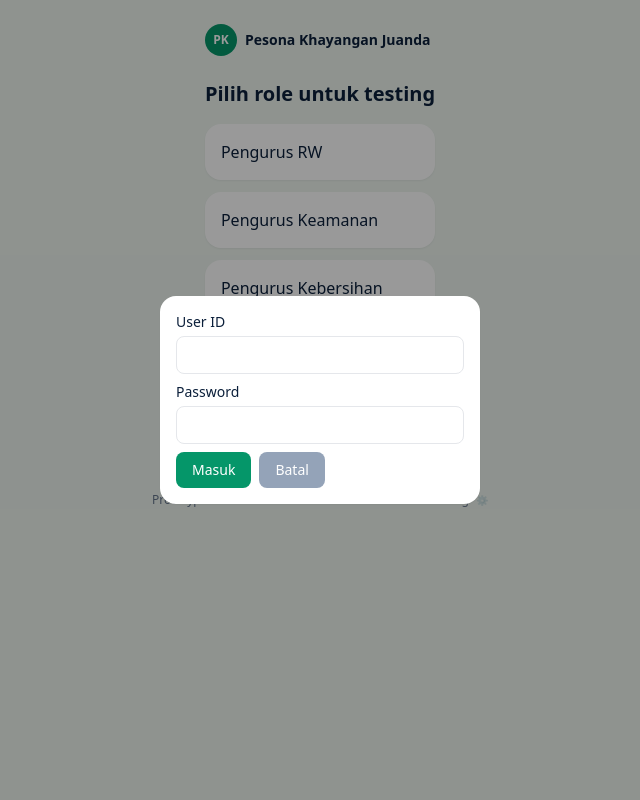
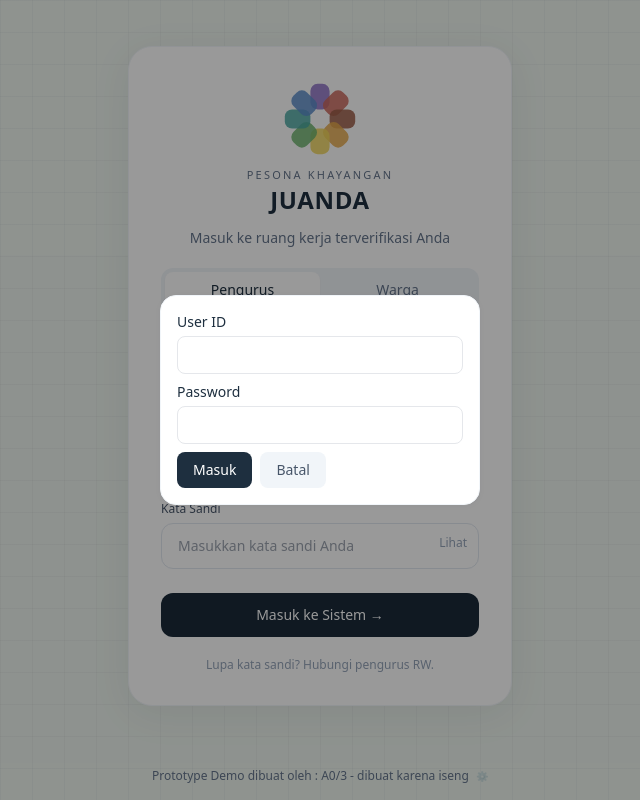
Before and after one commit to libelneed01/demo-PKJ, a Next.js app: page / in a window 1280 px wide. Both pictures are taken after a click on the button "opsi". Shown: the whole page, without its empty margins (320-960 px from the left). Built offline with nearby package versions, Linux system fonts and the light colour scheme.

Commit message:
Add files via upload

```diff
--- a/app/globals.css
+++ b/app/globals.css
@@ -1,2 +1,3 @@
 @tailwind base;@tailwind components;@tailwind utilities;
-body{background:#EDF4EE;color:#0B1F3A}
+body{background-color:#EDF4EE;color:#1E2F3F;
+background-image:linear-gradient(rgba(30,47,63,.035) 1px,transparent 1px),linear-gradient(90deg,rgba(30,47,63,.035) 1px,transparent 1px);background-size:32px 32px}
--- a/components/App.js
+++ b/components/App.js
@@ -4,6 +4,7 @@ import {BarChart,Bar,XAxis,YAxis,Tooltip,ResponsiveContainer,PieChart,Pie,Cell,L
 import {seed,GROUPS,ASSETS,NOTES} from '../lib/seed';
 import {rp,Badge,Card,In,Sel,Btn,Empty} from './ui';
 import {Warga,Absensi,Parkir} from './Modul';
+import Login from './Login';
 
 const SEC='Asset & Serah Terima Security',KEB='Asset & Serah Terima Kebersihan';
 const NAV={
@@ -21,23 +22,23 @@ export default function App(){
  const say=m=>{setToast(m);setTimeout(()=>setToast(''),2200)};
  const up=(k,fn)=>setDb(d=>({...d,[k]:fn(d[k])}));
  const ctx={db,up,say,go:setPage,setDb};
- const Logo=()=><div className="flex items-center gap-2"><div className="w-8 h-8 rounded-full bg-emerald-600 text-white grid place-items-center text-xs font-bold">PK</div><span className="font-semibold text-sm">Pesona Khayangan Juanda</span></div>;
+ const Logo=()=><div className="flex items-center gap-2"><div className="w-8 h-8 rounded-full bg-[#1E2F3F] text-white grid place-items-center text-[11px] font-medium">PK</div><span className="font-semibold text-sm">Pesona Khayangan Juanda</span></div>;
  let body;
  if(panel) body=<div className="max-w-2xl mx-auto p-4"><div className="flex justify-between mb-4"><h1 className="text-lg font-semibold">Panel Pengelola Data Demo</h1><button className="text-sm underline" onClick={()=>setPanel(false)}>Kembali</button></div><Panel ctx={ctx}/></div>;
- else if(!role) body=<div className="max-w-md mx-auto p-6"><Logo/><h1 className="text-xl font-semibold mt-6">Pilih role untuk testing</h1><div className="grid gap-3 mt-4">{Object.keys(NAV).map(r=><button key={r} onClick={()=>{setRole(r);setPage(NAV[r][0])}} className="bg-white rounded-2xl p-4 text-left shadow-sm hover:ring-2 ring-emerald-500">{r}</button>)}</div></div>;
+ else if(!role) body=<Login roles={Object.keys(NAV)} onLogin={r=>{setRole(r);setPage(NAV[r][0])}}/>;
  else body=<div className="flex flex-1">
-  <aside className={`${menu?'block':'hidden'} md:block fixed md:static inset-y-0 left-0 z-20 w-64 bg-[#0B1F3A] text-white p-3 overflow-y-auto`}>
-   <div className="bg-white text-[#0B1F3A] rounded-xl p-2 mb-3"><Logo/></div>
-   <p className="text-xs text-emerald-300 mb-2 px-2">{role}</p>
-   {NAV[role].map(n=><button key={n} onClick={()=>{setPage(n);setMenu(false)}} className={`block w-full text-left px-3 py-2 rounded-lg text-sm ${page===n?'bg-emerald-600':'hover:bg-white/10'}`}>{n}</button>)}
-   <button onClick={()=>{setRole(null);setMenu(false)}} className="block w-full text-left px-3 py-2 mt-4 text-sm text-slate-300">Ganti role</button>
+  <aside className={`${menu?'block':'hidden'} md:block fixed md:static inset-y-0 left-0 z-20 w-64 bg-white/95 text-slate-700 border-r border-slate-200 p-3 overflow-y-auto`}>
+   <div className="p-2 mb-4 border-b border-slate-100 pb-4"><Logo/></div>
+   <p className="text-[11px] uppercase tracking-wider text-slate-400 mb-2 px-2">{role}</p>
+   {NAV[role].map(n=><button key={n} onClick={()=>{setPage(n);setMenu(false)}} className={`block w-full text-left px-3 py-2 rounded-lg text-sm ${page===n?'bg-emerald-50 text-emerald-900 font-medium':'hover:bg-slate-50'}`}>{n}</button>)}
+   <button onClick={()=>{setRole(null);setMenu(false)}} className="block w-full text-left px-3 py-2 mt-4 text-sm text-slate-400">Keluar</button>
   </aside>
-  <main className="flex-1 p-4 max-w-5xl w-full mx-auto"><button className="md:hidden mb-3 bg-[#0B1F3A] text-white rounded-lg px-3 py-1 text-sm" onClick={()=>setMenu(!menu)}>☰ Menu</button>
+  <main className="flex-1 p-4 max-w-5xl w-full mx-auto"><button className="md:hidden mb-3 bg-white border border-slate-200 text-slate-700 rounded-lg px-3 py-1 text-sm" onClick={()=>setMenu(!menu)}>☰ Menu</button>
    <h1 className="text-xl font-semibold mb-4">{page}</h1><Page page={page} role={role} ctx={ctx}/></main></div>;
  return <div className="min-h-screen flex flex-col">{body}
   <footer className="text-center text-xs text-slate-500 py-4">Prototype Demo dibuat oleh : A0/3 - dibuat karena iseng <button aria-label="opsi" onClick={()=>setGear(true)} className="opacity-30 text-[10px] ml-1">⚙</button></footer>
   {gear&&<Gate close={()=>setGear(false)} ok={()=>{setGear(false);setPanel(true)}}/>}
-  {toast&&<div className="fixed bottom-6 left-1/2 -translate-x-1/2 bg-emerald-700 text-white px-4 py-2 rounded-full text-sm shadow-lg z-50">{toast}</div>}</div>;
+  {toast&&<div className="fixed bottom-6 left-1/2 -translate-x-1/2 bg-[#1E2F3F] text-white px-4 py-2 rounded-full text-sm shadow-lg z-50">{toast}</div>}</div>;
 }
 
 function Gate({close,ok}){const [u,setU]=useState('');const [p,setP]=useState('');const [e,setE]=useState(false);
@@ -60,7 +61,7 @@ function Page({page,role,ctx}){
  if(page==='Izin'||page==='Ajukan Izin') return <Izin ctx={ctx}/>;
  if(KEY[page]) return <Generic k={KEY[page]} ctx={ctx} manage={role!=='Warga'}/>;
  if(page==='IPL Saya') return <Card><p>Rumah B7/21 - IPL bulan ini: <Badge s="Hijau"/> Lunas</p><Btn className="mt-3" onClick={()=>ctx.say('Pembayaran online (simulasi) berhasil')}>Bayar IPL bulan depan</Btn></Card>;
- if(page==='Kontak') return <div className="grid sm:grid-cols-2 gap-3">{[['Koordinator Keamanan - Bang Jago','0812-3456-7890'],['Ketua RW','0811-1111-2222'],['Pos Security','0813-4444-5555'],['Ambulans','118']].map(([n,t])=><Card key={n}><p className="font-medium">{n}</p><p className="text-emerald-700">{t}</p></Card>)}</div>;
+ if(page==='Kontak') return <div className="grid sm:grid-cols-2 gap-3">{[['Koordinator Keamanan - Bang Jago','0812-3456-7890'],['Ketua RW','0811-1111-2222'],['Pos Security','0813-4444-5555'],['Ambulans','118']].map(([n,t])=><Card key={n}><p className="font-medium">{n}</p><p className="text-slate-600">{t}</p></Card>)}</div>;
  if(page==='AI Analisis') return <AI ctx={ctx}/>;
  if(page==='Export') return <Exp ctx={ctx}/>;
  if(page==='Warga & Rumah') return <Warga ctx={ctx}/>;
@@ -80,12 +81,12 @@ function Dash({role,ctx}){const {db,go}=ctx;const sh=t=>db.shifts.filter(s=>s.ty
  'Bendahara':[['Saldo kas',rp(db.kas.saldo),'Keuangan'],['Tunggakan IPL',db.ipl.tunggak,'Keuangan'],['Pembayaran masuk',rp(db.kas.masuk),'Keuangan'],['Pengeluaran',rp(db.kas.keluar),'Keuangan']],
  'Warga':[['Status IPL rumah saya','Lunas','IPL Saya'],['Pengaduan saya',m.adu,'Buat Pengaduan'],['Izin saya',m.izin,'Ajukan Izin'],['Pengumuman terbaru',db.pengumuman.length,'Pengumuman']]}[role];
  const warn=(m.pS+m.pK+m.bS+m.bK)>0&&role!=='Warga'&&role!=='Bendahara';
- const pie=[{n:'Lunas',v:db.ipl.lunas,c:'#059669'},{n:'Terlambat',v:db.ipl.telat,c:'#eab308'},{n:'Menunggak',v:db.ipl.tunggak,c:'#dc2626'}];
+ const pie=[{n:'Lunas',v:db.ipl.lunas,c:'#7aa595'},{n:'Terlambat',v:db.ipl.telat,c:'#d9b86a'},{n:'Menunggak',v:db.ipl.tunggak,c:'#c9776f'}];
  const bar=['Sen','Sel','Rab','Kam','Jum','Sab','Min'].map((d,i)=>({d,v:[12,9,14,11,16,22,db.tamu.length+8][i]}));
  return <div className="grid gap-4">{warn&&<div className="bg-red-50 border border-red-300 text-red-700 rounded-xl p-3 text-sm">Peringatan: ada asset bermasalah / serah terima shift belum di-approve.</div>}
- <div className="grid grid-cols-2 md:grid-cols-3 gap-3">{S.map(([l,v,p])=><button key={l} onClick={()=>go(p)} className="bg-white rounded-2xl p-4 text-left shadow-sm hover:ring-2 ring-emerald-500"><p className="text-2xl font-semibold text-emerald-700">{v}</p><p className="text-xs text-slate-600">{l}</p></button>)}</div>
- {role!=='Warga'&&<div className="grid md:grid-cols-2 gap-3"><Card><p className="text-sm font-medium mb-2">Tamu minggu ini</p><div className="h-48"><ResponsiveContainer><BarChart data={bar}><XAxis dataKey="d"/><YAxis/><Tooltip/><Bar dataKey="v" fill="#059669" radius={4}/></BarChart></ResponsiveContainer></div></Card>
- <Card><p className="text-sm font-medium mb-2">Status IPL</p><div className="h-48"><ResponsiveContainer><PieChart><Pie data={pie} dataKey="v" nameKey="n" outerRadius={65}>{pie.map(x=><Cell key={x.n} fill={x.c}/>)}</Pie><Legend/><Tooltip/></PieChart></ResponsiveContainer></div></Card>{role==='Pengurus RW'&&<Card><p className="text-sm font-medium mb-2">Komposisi warga</p><div className="h-48"><ResponsiveContainer><PieChart><Pie data={['Tinggal','Ngontrak','Ditinggal'].map((n,i)=>({n,v:db.warga.filter(w=>w.status===n).length,c:['#059669','#eab308','#dc2626'][i]}))} dataKey="v" nameKey="n" outerRadius={65}>{['#059669','#eab308','#dc2626'].map(c=><Cell key={c} fill={c}/>)}</Pie><Legend/><Tooltip/></PieChart></ResponsiveContainer></div></Card>}</div>}</div>}
+ <div className="grid grid-cols-2 md:grid-cols-3 gap-3">{S.map(([l,v,p])=><button key={l} onClick={()=>go(p)} className="bg-white rounded-2xl p-4 text-left shadow-sm hover:ring-1 ring-slate-300"><p className="text-2xl font-semibold text-slate-800">{v}</p><p className="text-xs text-slate-600">{l}</p></button>)}</div>
+ {role!=='Warga'&&<div className="grid md:grid-cols-2 gap-3"><Card><p className="text-sm font-medium mb-2">Tamu minggu ini</p><div className="h-48"><ResponsiveContainer><BarChart data={bar}><XAxis dataKey="d"/><YAxis/><Tooltip/><Bar dataKey="v" fill="#7aa595" radius={4}/></BarChart></ResponsiveContainer></div></Card>
+ <Card><p className="text-sm font-medium mb-2">Status IPL</p><div className="h-48"><ResponsiveContainer><PieChart><Pie data={pie} dataKey="v" nameKey="n" outerRadius={65}>{pie.map(x=><Cell key={x.n} fill={x.c}/>)}</Pie><Legend/><Tooltip/></PieChart></ResponsiveContainer></div></Card>{role==='Pengurus RW'&&<Card><p className="text-sm font-medium mb-2">Komposisi warga</p><div className="h-48"><ResponsiveContainer><PieChart><Pie data={['Tinggal','Ngontrak','Ditinggal'].map((n,i)=>({n,v:db.warga.filter(w=>w.status===n).length,c:['#7aa595','#d9b86a','#c9776f'][i]}))} dataKey="v" nameKey="n" outerRadius={65}>{['#7aa595','#d9b86a','#c9776f'].map(c=><Cell key={c} fill={c}/>)}</Pie><Legend/><Tooltip/></PieChart></ResponsiveContainer></div></Card>}</div>}</div>}
 
 function Tamu({ctx}){const {db,up,say}=ctx;const e={nama:'',plat:'',jenis:'Mobil pribadi',tujuan:'',catatan:''};const [f,setF]=useState(e);const [q,setQ]=useState('');const [d,setD]=useState(null);const s=k=>v=>setF({...f,[k]:v});
  const save=()=>{if(!f.nama||!f.plat||!f.tujuan)return say('Nama, plat, dan tujuan wajib diisi');up('tamu',l=>[{...f,id:Date.now(),masuk:new Date().toTimeString().slice(0,5),keluar:null},...l]);setF(e);say('Tamu tersimpan')};
@@ -98,7 +99,7 @@ function Tamu({ctx}){const {db,up,say}=ctx;const e={nama:'',plat:'',jenis:'Mobil
 
 function Keu({ctx}){const {db,up,say}=ctx;const min=15000000,s=db.kas.saldo;const st=s<min?'Merah':s<min*1.3?'Kuning':'Hijau';
  return <div className="grid gap-4"><div className="grid sm:grid-cols-3 gap-3"><Card><p className="text-xs">Saldo kas</p><p className="text-xl font-semibold">{rp(s)}</p><Badge s={st}/></Card><Card><p className="text-xs">Batas minimum</p><p className="text-xl font-semibold">{rp(min)}</p></Card><Card><p className="text-xs">IPL menunggak (dari 600 rumah)</p><p className="text-xl font-semibold">{db.ipl.tunggak}</p></Card></div>
- <Card><p className="text-sm font-medium mb-2">Pemasukan vs pengeluaran (juta Rp)</p><div className="h-52"><ResponsiveContainer><BarChart data={db.bulanan}><XAxis dataKey="b"/><YAxis/><Tooltip/><Legend/><Bar dataKey="masuk" fill="#059669"/><Bar dataKey="keluar" fill="#0B1F3A"/></BarChart></ResponsiveContainer></div></Card>
+ <Card><p className="text-sm font-medium mb-2">Pemasukan vs pengeluaran (juta Rp)</p><div className="h-52"><ResponsiveContainer><BarChart data={db.bulanan}><XAxis dataKey="b"/><YAxis/><Tooltip/><Legend/><Bar dataKey="masuk" fill="#7aa595"/><Bar dataKey="keluar" fill="#3b536b"/></BarChart></ResponsiveContainer></div></Card>
  <Card><Btn onClick={()=>{if(!db.ipl.tunggak)return say('Tidak ada tunggakan');up('ipl',i=>({...i,tunggak:i.tunggak-1,lunas:i.lunas+1}));up('kas',k=>({...k,saldo:k.saldo+250000,masuk:k.masuk+250000}));say('Pembayaran online (simulasi) diterima Rp 250.000')}}>Simulasi bayar online</Btn>
  <Btn c="bg-[#0B1F3A]" onClick={()=>say('Bukti transfer (placeholder) terunggah')} style={{marginLeft:8}}>Upload bukti transfer</Btn></Card></div>}
 
--- a/components/Login.js
+++ b/components/Login.js
@@ -1,41 +1,20 @@
-"use client";
-import { useState } from "react";
-
-const AKUN = { pengurus: { pass: "AO3", acct: "pengurus" }, warga: { pass: "AD10", acct: "warga" } };
-
-export default function Login({ onLogin }) {
-  const [u, setU] = useState(""), [p, setP] = useState(""), [show, setShow] = useState(false), [err, setErr] = useState("");
-  const submit = (e) => {
-    e.preventDefault();
-    const a = AKUN[u.trim().toLowerCase()];
-    if (a && a.pass === p) onLogin(a.acct); else setErr("ID pengguna atau kata sandi salah.");
-  };
-  const field = "w-full rounded-xl border border-slate-200 bg-white px-4 py-3 text-base placeholder:text-slate-400 focus:border-emerald-400 focus:outline-none focus:ring-2 focus:ring-emerald-200";
-  return (
-    <main className="mx-auto flex min-h-screen max-w-md flex-col justify-center p-6">
-      <form onSubmit={submit} className="space-y-5">
-        <img src="/logo.png" alt="Logo Pesona Khayangan Juanda" className="mx-auto h-40 w-auto" />
-        <h1 className="sr-only">Masuk ke Pesona Khayangan Juanda</h1>
-        <label className="block text-sm font-semibold text-slate-600">ID Pengguna
-          <input className={`${field} mt-2`} placeholder="Masukkan ID pengguna Anda" autoComplete="username" value={u} onChange={(e) => { setU(e.target.value); setErr(""); }} />
-        </label>
-        <label className="block text-sm font-semibold text-slate-600">Kata Sandi
-          <div className="relative mt-2">
-            <input className={`${field} pr-12`} type={show ? "text" : "password"} placeholder="Masukkan kata sandi Anda" autoComplete="current-password" value={p} onChange={(e) => { setP(e.target.value); setErr(""); }} />
-            <button type="button" onClick={() => setShow(!show)} aria-label={show ? "Sembunyikan kata sandi" : "Tampilkan kata sandi"} className="absolute right-3 top-1/2 -translate-y-1/2 text-slate-500">
-              <svg width="22" height="22" viewBox="0 0 24 24" fill="none" stroke="currentColor" strokeWidth="2" strokeLinecap="round" strokeLinejoin="round"><path d="M2 12s3.5-7 10-7 10 7 10 7-3.5 7-10 7S2 12 2 12z" /><circle cx="12" cy="12" r="3" />{show && <path d="M3 3l18 18" />}</svg>
-            </button>
-          </div>
-        </label>
-        {err && <p role="alert" className="text-sm font-semibold text-red-500">{err}</p>}
-        <button disabled={!u || !p} className="flex w-full items-center justify-center gap-2 rounded-xl bg-[#14293A] py-3.5 font-bold text-white transition hover:bg-pine active:scale-[0.99] disabled:opacity-40">Masuk ke Sistem <span aria-hidden>→</span></button>
-        <p className="text-center text-sm text-slate-500">Terkendala akses atau akun terkunci? Hubungi <b className="text-slate-700">Administrator IT</b> organisasi Anda.</p>
-        <details className="rounded-xl bg-mist p-3 text-xs text-slate-500">
-          <summary className="cursor-pointer font-semibold text-moss">Akun demo</summary>
-          <p className="mt-2">Pengurus warga: ID <b>Pengurus</b>, sandi <b>AO3</b></p>
-          <p>Warga: ID <b>warga</b>, sandi <b>AD10</b></p>
-        </details>
-      </form>
-    </main>
-  );
-}
+'use client';
+import {useState} from 'react';
+const OK={Pengurus:['AO3','A03','A0/3'],Warga:['AD10']};
+const PET=[['#8b6fc4',0],['#c9665a',45],['#9a5a45',90],['#e5a84a',135],['#eed45a',180],['#6db36d',225],['#4aa6a0',270],['#5a8cc8',315]];
+export const Mark=({s=80})=><svg viewBox="0 0 100 100" width={s} height={s} className="mx-auto">{PET.map(([c,r])=><rect key={r} x="38" y="6" width="24" height="32" rx="9" fill={c} opacity=".85" transform={`rotate(${r} 50 50)`}/>)}</svg>;
+export default function Login({roles,onLogin}){
+ const [tab,setTab]=useState('Pengurus');const [role,setRole]=useState('');const [id,setId]=useState('');const [pw,setPw]=useState('');const [show,setShow]=useState(false);const [err,setErr]=useState('');
+ const go=e=>{e.preventDefault();if(tab==='Pengurus'&&!role)return setErr('Pilih jabatan pengurus terlebih dahulu');
+  if(!OK[tab].includes(pw.trim().toUpperCase()))return setErr('Kata sandi tidak sesuai');onLogin(tab==='Warga'?'Warga':role)};
+ const cls="w-full rounded-xl border border-slate-200 px-4 py-3 text-sm bg-white focus:outline-none focus:border-teal-300 focus:ring-2 focus:ring-teal-100";
+ return <div className="flex-1 grid place-items-center p-4"><form onSubmit={go} className="w-full max-w-sm bg-white rounded-3xl border border-slate-100 shadow-[0_8px_40px_rgba(30,47,63,0.07)] p-8">
+  <Mark/><p className="text-center text-[11px] tracking-[0.2em] text-slate-500 mt-2">PESONA KHAYANGAN</p><h1 className="text-center text-2xl font-semibold tracking-wide text-[#1E2F3F]">JUANDA</h1>
+  <p className="text-center text-sm text-slate-500 mt-3 mb-5">Masuk ke ruang kerja terverifikasi Anda</p>
+  <div className="grid grid-cols-2 bg-slate-100 rounded-xl p-1 mb-5 text-sm">{['Pengurus','Warga'].map(t=><button type="button" key={t} onClick={()=>{setTab(t);setErr('')}} className={`py-2 rounded-lg ${tab===t?'bg-white shadow-sm text-[#1E2F3F] font-medium':'text-slate-500'}`}>{t}</button>)}</div>
+  {tab==='Pengurus'&&<label className="block text-xs font-medium text-slate-600 mb-4">Jabatan<select className={cls+' mt-1.5'} value={role} onChange={e=>setRole(e.target.value)}><option value="">Pilih jabatan</option>{roles.filter(r=>r!=='Warga').map(r=><option key={r}>{r}</option>)}</select></label>}
+  <label className="block text-xs font-medium text-slate-600 mb-4">ID Pengguna<input className={cls+' mt-1.5'} placeholder="Nama atau nomor rumah" value={id} onChange={e=>setId(e.target.value)}/></label>
+  <label className="block text-xs font-medium text-slate-600 mb-2">Kata Sandi<div className="relative mt-1.5"><input type={show?'text':'password'} className={cls} placeholder="Masukkan kata sandi Anda" value={pw} onChange={e=>{setPw(e.target.value);setErr('')}}/><button type="button" onClick={()=>setShow(!show)} className="absolute right-3 top-3 text-slate-400 text-xs">{show?'Sembunyi':'Lihat'}</button></div></label>
+  {err&&<p className="text-xs text-rose-600 mb-2">{err}</p>}
+  <button className="w-full mt-4 bg-[#1B2B3A] hover:bg-[#2a4157] text-white rounded-xl py-3 text-sm font-medium">Masuk ke Sistem →</button>
+  <p className="text-center text-xs text-slate-400 mt-5">Lupa kata sandi? Hubungi pengurus RW.</p></form></div>}
--- a/components/ui.js
+++ b/components/ui.js
@@ -1,8 +1,9 @@
 const TONE={Baru:'bg-red-100 text-red-700',Diproses:'bg-yellow-100 text-yellow-800',Selesai:'bg-emerald-100 text-emerald-700',Merah:'bg-red-100 text-red-700',Hijau:'bg-emerald-100 text-emerald-700',Kuning:'bg-yellow-100 text-yellow-800'};
 export const rp=n=>'Rp '+n.toLocaleString('id-ID');
 export const Badge=({s})=><span className={`px-2 py-0.5 rounded-full text-xs ${TONE[s]||'bg-slate-100 text-slate-700'}`}>{s}</span>;
-export const Card=({children,className=''})=><div className={`bg-white rounded-2xl shadow-sm p-4 ${className}`}>{children}</div>;
+export const Card=({children,className=''})=><div className={`bg-white rounded-2xl border border-slate-100 shadow-[0_1px_8px_rgba(30,47,63,0.05)] p-4 ${className}`}>{children}</div>;
 export const In=({l,v,on,...p})=><label className="block text-sm mb-2">{l}<input className="w-full border rounded-lg p-2 mt-1" value={v} onChange={e=>on(e.target.value)} {...p}/></label>;
 export const Sel=({l,v,on,o})=><label className="block text-sm mb-2">{l}<select className="w-full border rounded-lg p-2 mt-1 bg-white" value={v||''} onChange={e=>on(e.target.value)}><option value="">- pilih -</option>{o.map(x=><option key={x}>{x}</option>)}</select></label>;
-export const Btn=({c='bg-emerald-600',...p})=><button {...p} className={`${c} text-white rounded-lg px-4 py-2 text-sm disabled:opacity-40`}/>;
+const BM={'bg-yellow-600':'bg-amber-100 !text-amber-800 hover:bg-amber-200','bg-red-600':'bg-rose-100 !text-rose-700 hover:bg-rose-200','bg-slate-400':'bg-slate-100 !text-slate-600 hover:bg-slate-200'};
+export const Btn=({c,className='',...p})=><button {...p} className={`${BM[c]||'bg-[#1E2F3F] hover:bg-[#2c4358]'} text-white rounded-lg px-4 py-2 text-sm disabled:opacity-40 ${className}`}/>;
 export const Empty=()=><p className="text-sm text-slate-500 py-6 text-center">Belum ada data.</p>;
```
